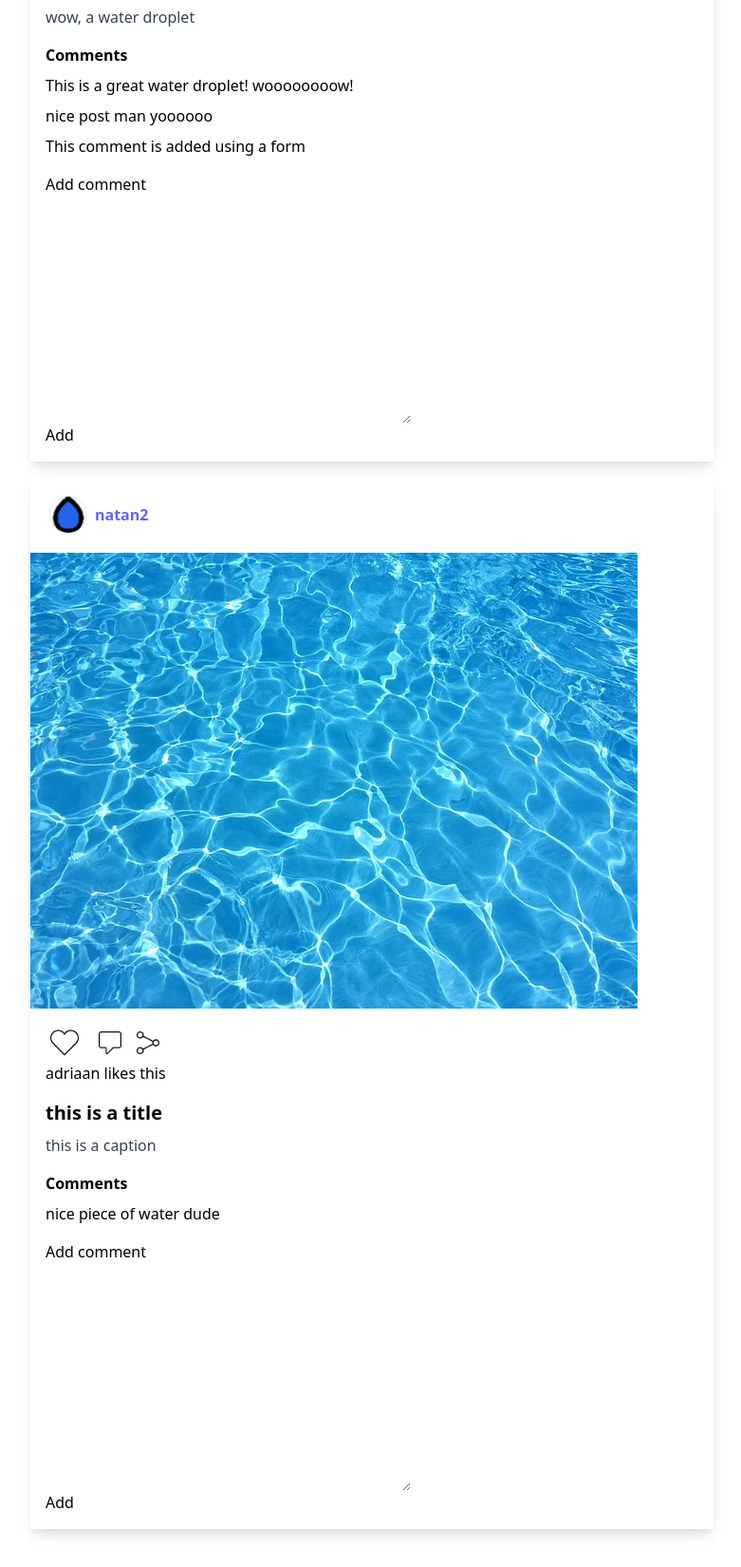
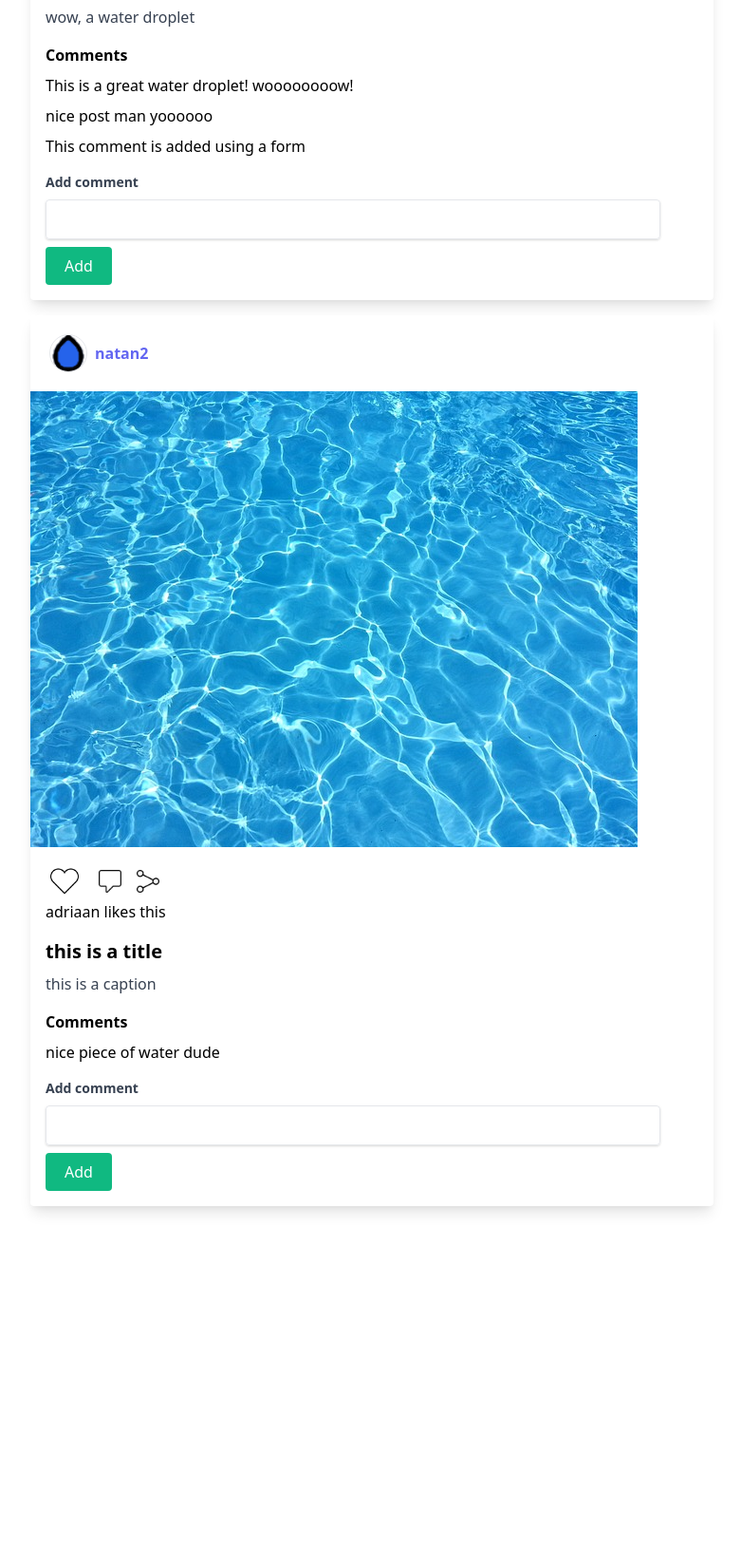
Before and after one commit to NatanVBraeckel/Django-projects, a Django app: page /posts/feed in a window 1280 px wide. Shown: the part 894-2544 px from the top of the page at 95% size, without its empty margins (248-1029 px from the left). After the commit the page ends 2171 px from the top, so only its background shows below. Run offline with Django 5.2, Linux system fonts and the light colour scheme; data comes from the database, SQL or seed files in the repository; both versions use the stored data as it was after the commit; style sheets or scripts are compiled from the project's sources; some libraries are stand-ins or nearby versions.

Commit message:
Comment functionality part 5 (200)

```diff
--- a/6_social_media/social_media/posts/models.py
+++ b/6_social_media/social_media/posts/models.py
@@ -22,7 +22,7 @@ class Post(models.Model):
 
 class Comment(models.Model):
     post = models.ForeignKey(Post, on_delete=models.CASCADE, related_name="comments")
-    body = models.TextField()
+    body = models.CharField(max_length=128)
     created = models.DateTimeField(auto_now=True)
 
     class Meta:
--- a/6_social_media/social_media/posts/templates/posts/feed.html
+++ b/6_social_media/social_media/posts/templates/posts/feed.html
@@ -50,18 +50,16 @@
                         {% endfor %}
                     </div>
                     <div class="px-4 mb-4">
-                        <form method="POST">
+                        <form method="POST" class="bg-white rounded mb-4">
                             {% csrf_token %}
                             <input type="hidden" name="post_id" id="post_id" value="{{ post.id }}">
-                            <div>
-                                <label>Add comment</label>
+                            <div class="mb-2">
+                                <label class="block text-gray-700 text-sm font-bold mb-2">Add comment</label>
                             </div>
-                            <div>
+                            <div class="shadow appearance-none border rounded py-2 px-3 mr-10 text-gray-700">
                                 {{ comment_form.body}}
                             </div>
-                            <div>
-                                <button type="submit">Add</button>
-                            </div>
+                            <button type="submit" class="bg-green-500 rounded text-white px-5 py-2 mt-2">Add</button>
                         </form>
                     </div>
                 </div>
```
Also changed, not shown: 6_social_media/social_media/db.sqlite3, 6_social_media/social_media/posts/migrations/0004_alter_comment_body.py (added).
